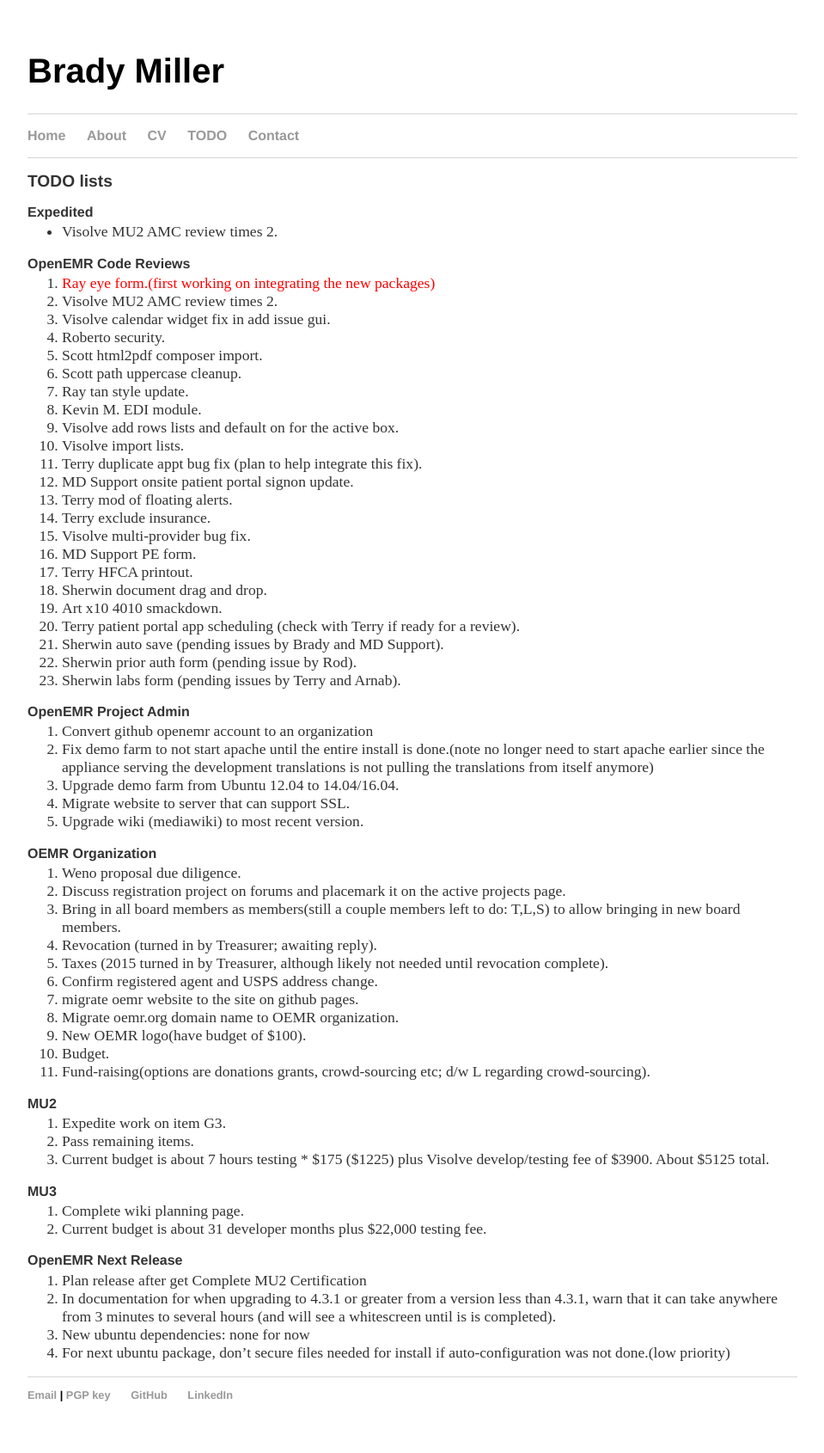
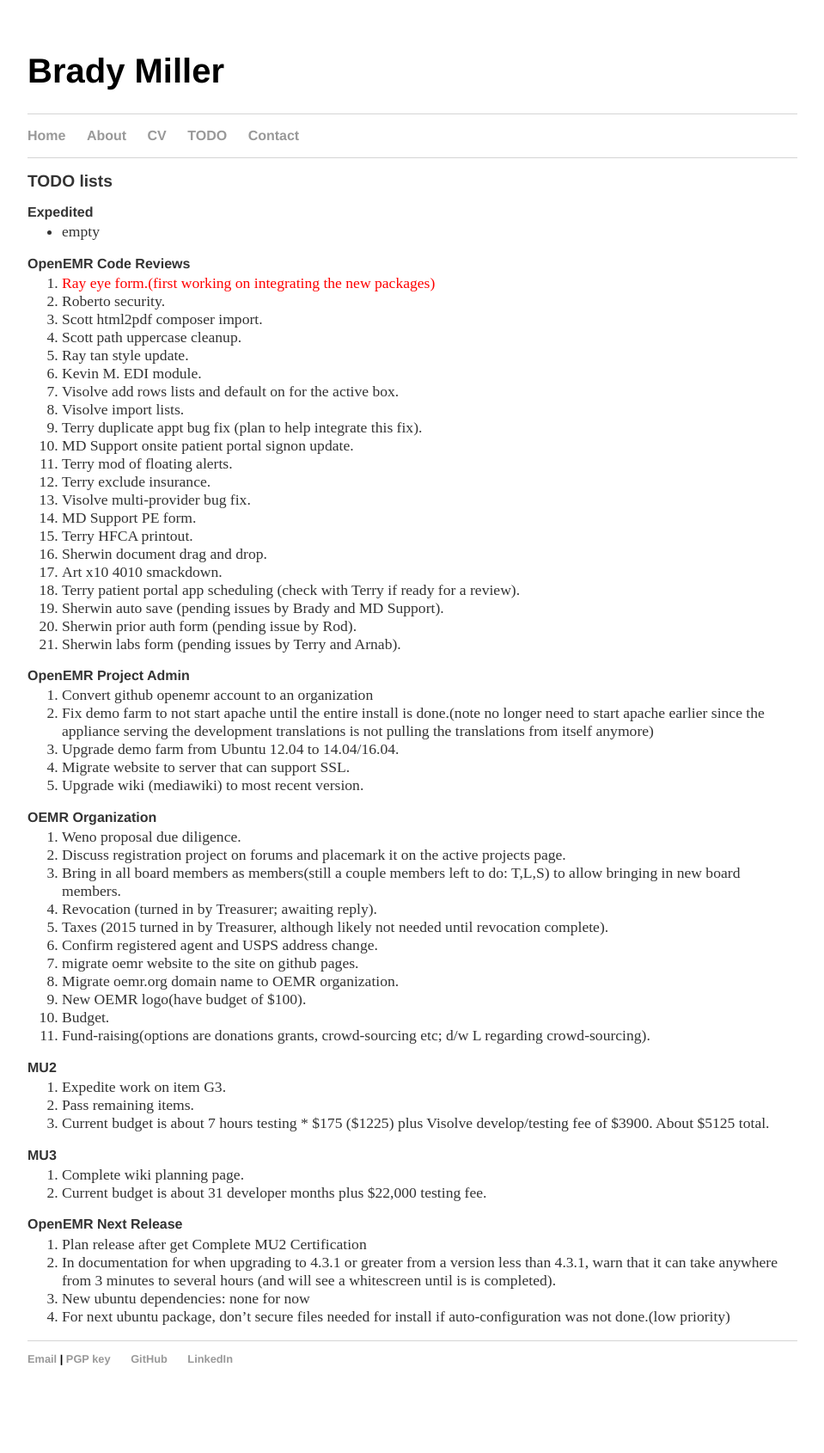
Before and after one commit to bradymiller/bradymiller.github.io, a Jekyll site: the page built from todo/index.md, in a window 1280 px wide. Shown: the whole page at 86% size, without its empty margins (160-1119 px from the left). Built offline with Jekyll 4.4.1, drawn with Linux system fonts in a browser that asks for light colours; after the commit the page ends 1648 px from its top, so only the background shows below that.

Commit message:
Update todo list

```diff
--- a/todo/index.md
+++ b/todo/index.md
@@ -4,12 +4,10 @@
 ## TODO lists
 
 ### Expedited
-* Visolve MU2 AMC review times 2.
+* empty
 
 ### OpenEMR Code Reviews
 1. <span style="color: red">Ray eye form.(first working on integrating the new packages)</span>
-1. Visolve MU2 AMC review times 2.
-1. Visolve calendar widget fix in add issue gui.
 1. Roberto security.
 1. Scott html2pdf composer import.
 1. Scott path uppercase cleanup.
```
